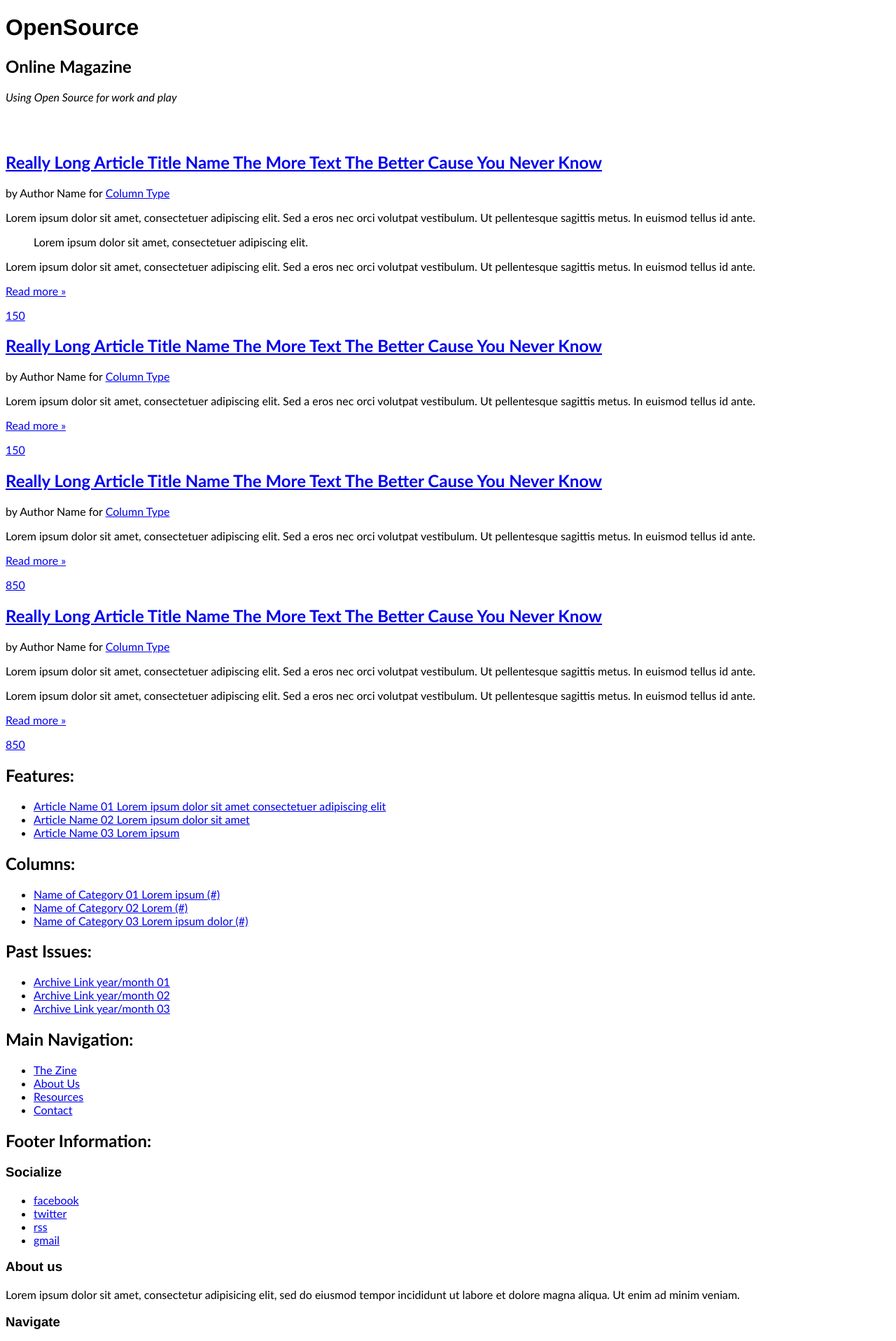
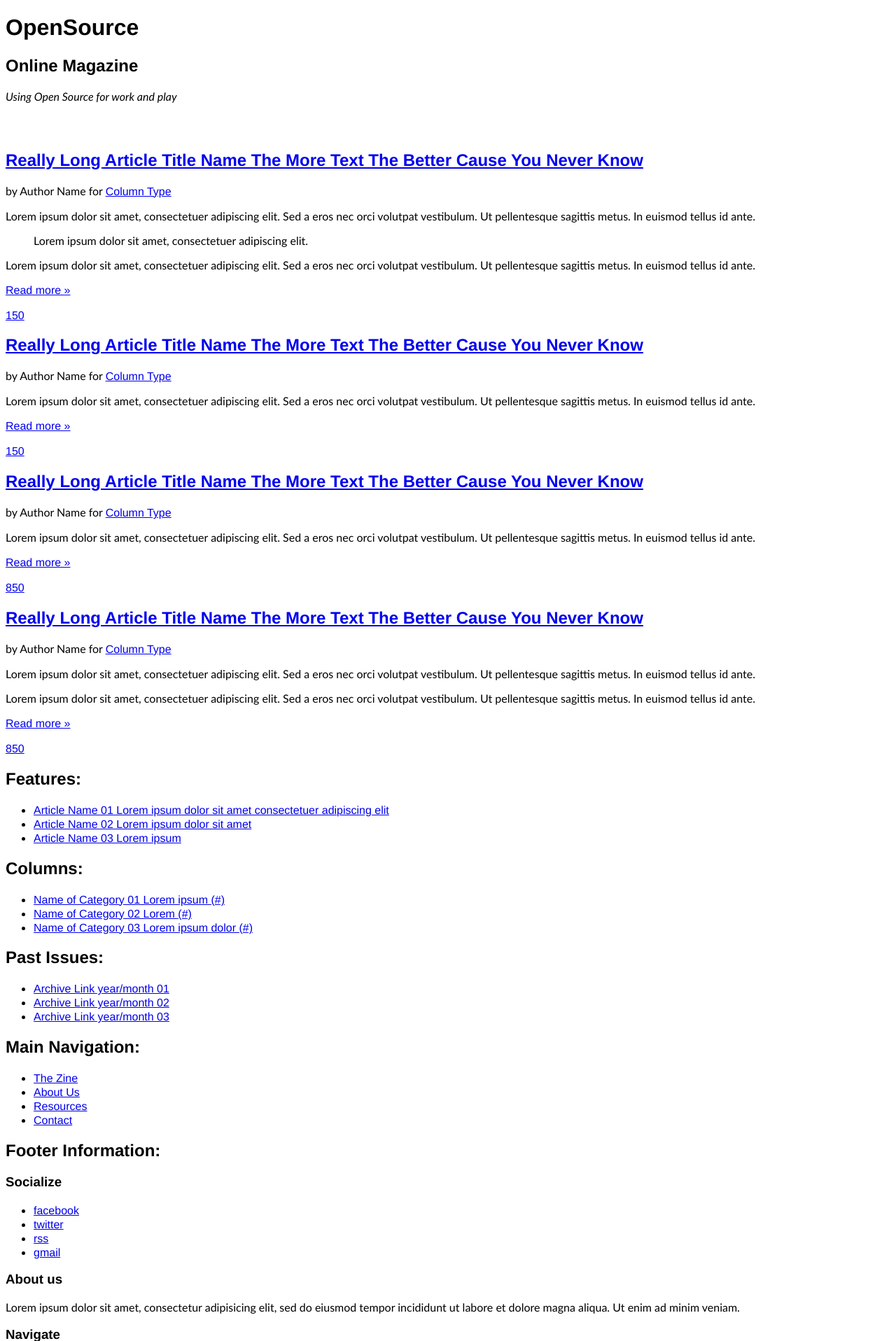
Before and after one commit to paullewallencom/wp-978-1-8495-1422-4, a PHP site: page / in a window 1280 px wide. Shown: the top 1916 px of the page at 70% size. Run offline with PHP 8.4, Linux system fonts and the light colour scheme.

Commit message:
Assigning more font families
Assigning more font families.

```diff
--- a/ch02/style.css
+++ b/ch02/style.css
@@ -8,4 +8,11 @@
  */
 
 body { font-family: 'Trebuchet MS', Helvetica, Arial, Verdana, sans-serif; }
+
 h1, h3, h5 { font-family: Helvetica, Arial, sans-serif; }
+
+h2, h4, h6 { font-family: 'Helvetica Neue', Helvetica, 'Arial Condensed', Arial, sans-serif; }
+
+a { font-family: Helvetica, Arial, sans-serif; }
+
+pre, code { font-family: Courier, monospace; }
```
